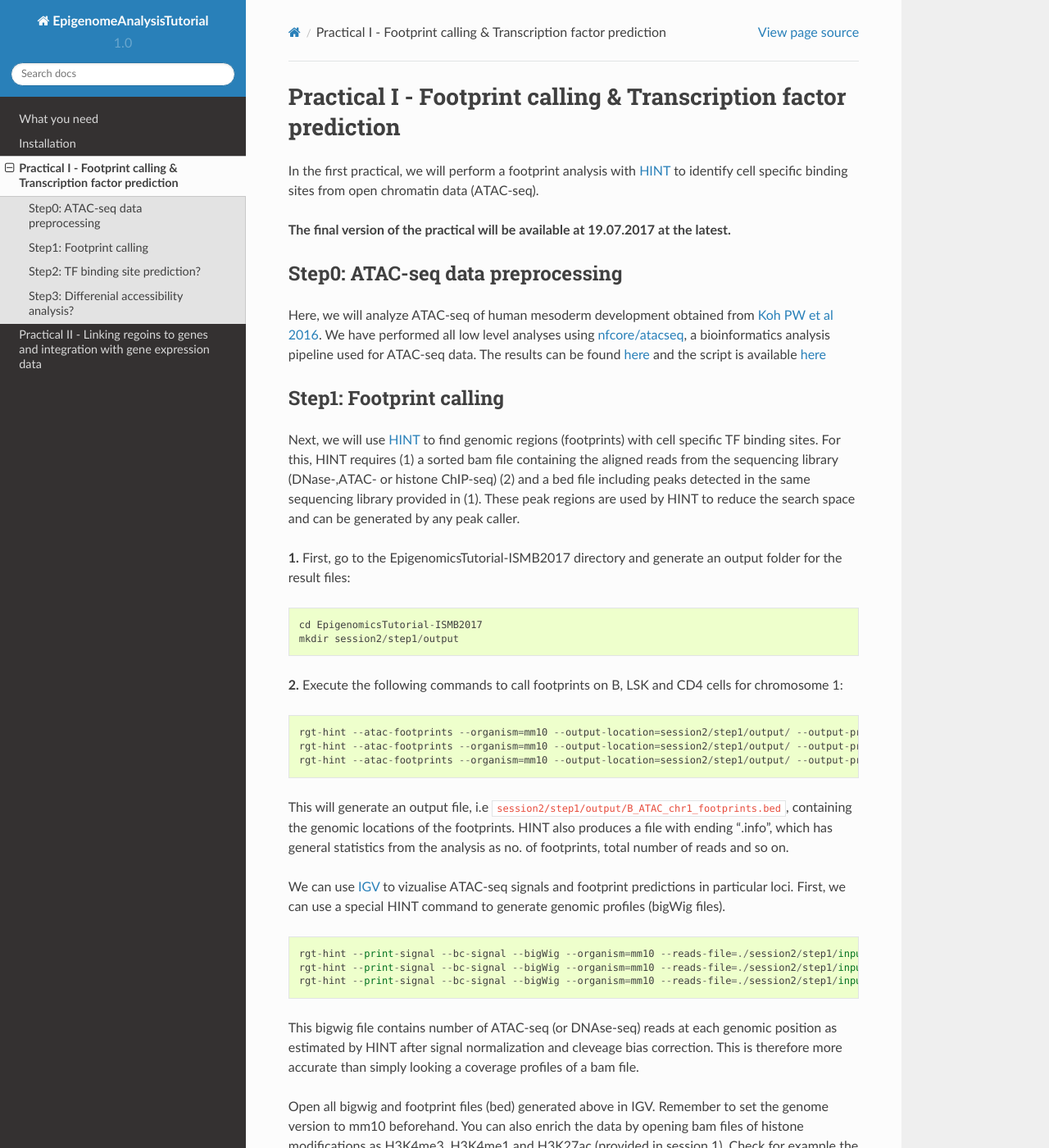
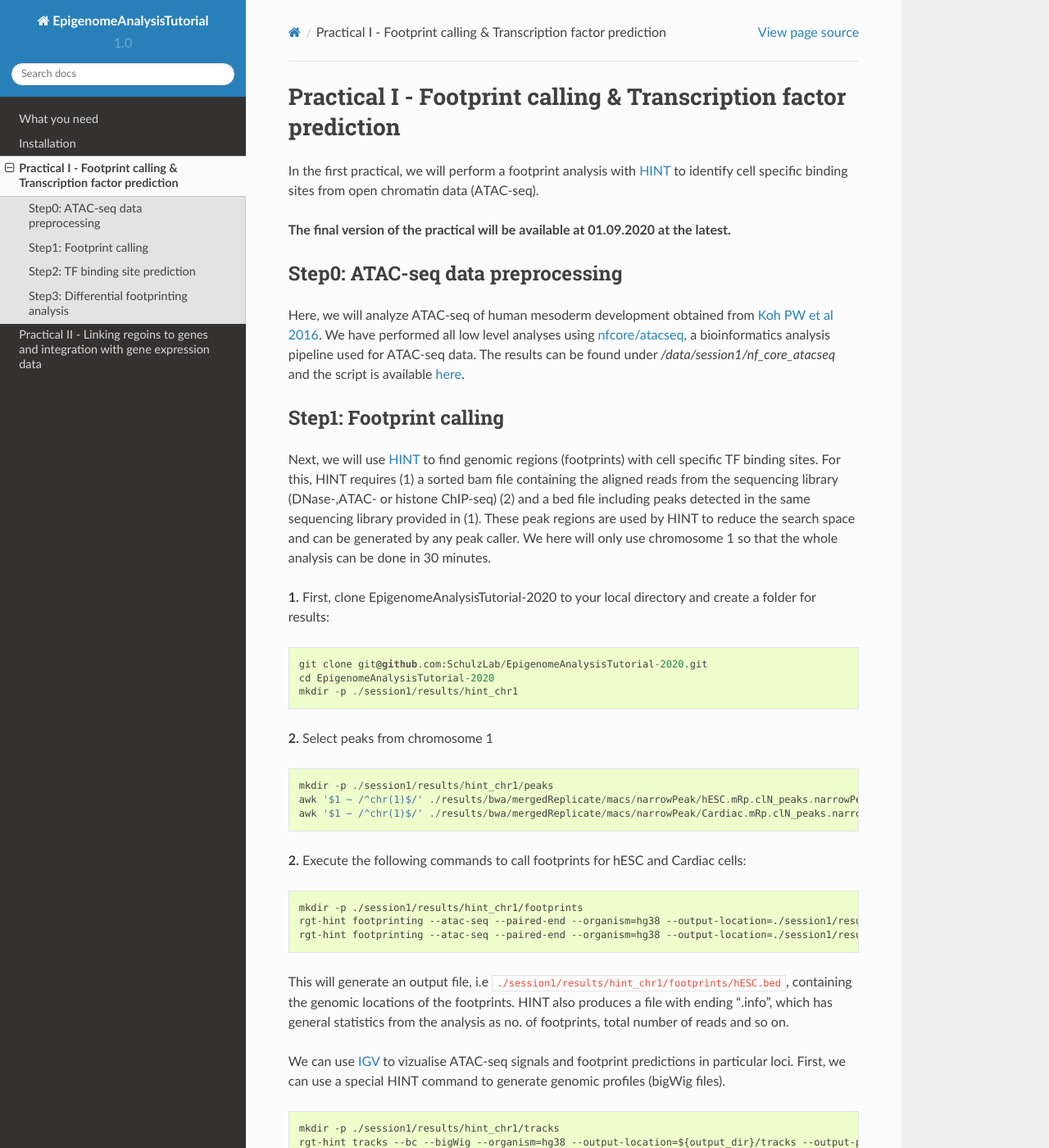
Before and after one commit to SchulzLab/EpigenomeAnalysisTutorial-2020, a Sphinx documentation site: the page built from docs/Practical1.rst, in a window 1280 px wide and 1400 px high. Shown: the whole window at 82% size. Built offline with Sphinx 7.4.7 and the Read the Docs theme 2.0.0, drawn with Linux system fonts in a browser that asks for light colours; some of the changed text lies outside the part shown.

Commit message:
update docs for atac-seq

```diff
--- a/docs/Practical1.rst
+++ b/docs/Practical1.rst
@@ -3,51 +3,65 @@ Practical I - Footprint calling & Transcription factor prediction
 ==================================================================
 In the first practical, we will perform a footprint analysis with `HINT <http://www.regulatory-genomics.org/hint/>`_ to identify cell specific binding sites from open chromatin data (ATAC-seq).
 
-**The final version of the practical will be available at 19.07.2017 at the latest.**
+**The final version of the practical will be available at 01.09.2020 at the latest.**
 
 Step0: ATAC-seq data preprocessing
 -----------------------------------------------
-Here, we will analyze ATAC-seq of human mesoderm development obtained from `Koh PW et al 2016 <https://www.ncbi.nlm.nih.gov/geo/query/acc.cgi?acc=GSE85066>`_. We have performed all low level analyses using `nfcore/atacseq <https://github.com/nf-core/atacseq>`_, a bioinformatics analysis pipeline used for ATAC-seq data. The results can be found `here <http://www.regulatory-genomics.org/hint/>`_ and the script is available `here <https://github.com/SchulzLab/EpigenomeAnalysisTutorial-2020/blob/master/session1/run.sh>`_
+Here, we will analyze ATAC-seq of human mesoderm development obtained from `Koh PW et al 2016 <https://www.ncbi.nlm.nih.gov/geo/query/acc.cgi?acc=GSE85066>`_. We have performed all low level analyses using `nfcore/atacseq <https://github.com/nf-core/atacseq>`_, a bioinformatics analysis pipeline used for ATAC-seq data. The results can be found under */data/session1/nf_core_atacseq* and the script is available `here <https://github.com/SchulzLab/EpigenomeAnalysisTutorial-2020/blob/master/session1/run.sh>`_.
 
 
 Step1: Footprint calling
 -----------------------------------------------
 
-Next, we will use `HINT <http://www.regulatory-genomics.org/hint/>`_ to find genomic regions (footprints) with cell specific TF binding sites. For this, HINT requires (1) a sorted bam file containing the aligned reads from the sequencing library (DNase-,ATAC- or histone ChIP-seq) (2) and a bed file including peaks detected in the same sequencing library provided in (1). These peak regions are used by HINT to reduce the search space and can be generated by any  peak caller.
+Next, we will use `HINT <http://www.regulatory-genomics.org/hint/>`_ to find genomic regions (footprints) with cell specific TF binding sites. For this, HINT requires (1) a sorted bam file containing the aligned reads from the sequencing library (DNase-,ATAC- or histone ChIP-seq) (2) and a bed file including peaks detected in the same sequencing library provided in (1). These peak regions are used by HINT to reduce the search space and can be generated by any  peak caller. We here will only use chromosome 1 so that the whole analysis can be done in 30 minutes.
 
-**1.** First, go to the EpigenomicsTutorial-ISMB2017 directory and generate an output folder for the result files:
+**1.** First, clone EpigenomeAnalysisTutorial-2020 to your local directory and create a folder for results:
 ::
-    cd EpigenomicsTutorial-ISMB2017
-    mkdir session2/step1/output
+    git clone git@github.com:SchulzLab/EpigenomeAnalysisTutorial-2020.git
+    cd EpigenomeAnalysisTutorial-2020
+    mkdir -p ./session1/results/hint_chr1
 
-**2.** Execute the following commands to call footprints on B, LSK and CD4 cells for chromosome 1:
+**2.** Select peaks from chromosome 1
 ::
-    rgt-hint --atac-footprints --organism=mm10 --output-location=session2/step1/output/ --output-prefix=B_ATAC_chr1_footprints session2/step1/input/B_ATAC_chr1.bam session2/step1/input/B_ATACPeaks_chr1.bed
-    rgt-hint --atac-footprints --organism=mm10 --output-location=session2/step1/output/ --output-prefix=LSK_ATAC_chr1_footprints session2/step1/input/LSK_ATAC_chr1.bam session2/step1/input/LSK_ATACPeaks_chr1.bed
-    rgt-hint --atac-footprints --organism=mm10 --output-location=session2/step1/output/ --output-prefix=CD4_ATAC_chr1_footprints session2/step1/input/CD4_ATAC_chr1.bam session2/step1/input/CD4_ATACPeaks_chr1.bed
+    mkdir -p ./session1/results/hint_chr1/peaks
+    awk '$1 ~ /^chr(1)$/' ./results/bwa/mergedReplicate/macs/narrowPeak/hESC.mRp.clN_peaks.narrowPeak > ./session1/results/hint_chr1/peaks/hESC.bed
+    awk '$1 ~ /^chr(1)$/' ./results/bwa/mergedReplicate/macs/narrowPeak/Cardiac.mRp.clN_peaks.narrowPeak > ./session1/results/hint_chr1/peaks/Cardiac.bed
 
-This will generate an output file, i.e  ``session2/step1/output/B_ATAC_chr1_footprints.bed``, containing the genomic locations of the footprints.  HINT also produces a file with ending ".info", which has general statistics from the analysis as no. of footprints, total number of reads and so on.
+**2.** Execute the following commands to call footprints for hESC and Cardiac cells:
+::
+
+    mkdir -p ./session1/results/hint_chr1/footprints
+    rgt-hint footprinting --atac-seq --paired-end --organism=hg38 --output-location=./session1/results/hint_chr1/footprints --output-prefix=hESC ./results/bwa/mergedReplicate/hESC.mRp.clN.sorted.bam ${output_dir}/peaks/hESC.bed
+    rgt-hint footprinting --atac-seq --paired-end --organism=hg38 --output-location=./session1/results/hint_chr1/footprints --output-prefix=Cardiac ./results/bwa/mergedReplicate/Cardiac.mRp.clN.sorted.bam ${output_dir}/peaks/Cardiac.bed
+
+This will generate an output file, i.e  ``./session1/results/hint_chr1/footprints/hESC.bed``, containing the genomic locations of the footprints.  HINT also produces a file with ending ".info", which has general statistics from the analysis as no. of footprints, total number of reads and so on.
 
 We can use `IGV <http://software.broadinstitute.org/software/igv/>`_ to vizualise ATAC-seq signals and footprint predictions in particular loci. First, we can use a special HINT command to generate genomic profiles (bigWig files).
 ::
-    rgt-hint --print-signal --bc-signal --bigWig --organism=mm10 --reads-file=./session2/step1/input/B_ATAC_chr1.bam --regions-file=./session2/step1/input/B_ATACPeaks_chr1.bed --output-location=./session2/step1/output --output-prefix=B_ATAC_chr1
-    rgt-hint --print-signal --bc-signal --bigWig --organism=mm10 --reads-file=./session2/step1/input/CD4_ATAC_chr1.bam --regions-file=./session2/step1/input/CD4_ATACPeaks_chr1.bed --output-location=./session2/step1/output --output-prefix=CD4_ATAC_chr1
-    rgt-hint --print-signal --bc-signal --bigWig --organism=mm10 --reads-file=./session2/step1/input/LSK_ATAC_chr1.bam --regions-file=./session2/step1/input/LSK_ATACPeaks_chr1.bed --output-location=./session2/step1/output --output-prefix=LSK_ATAC_chr1
+    mkdir -p ./session1/results/hint_chr1/tracks
+    rgt-hint tracks --bc --bigWig --organism=hg38 --output-location=${output_dir}/tracks --output-prefix=hESC ./results/bwa/mergedReplicate/hESC.mRp.clN.sorted.bam ${output_dir}/peaks/hESC.bed
+    rgt-hint tracks --bc --bigWig --organism=hg38 --output-location=${output_dir}/tracks --output-prefix=Cardiac ./results/bwa/mergedReplicate/Cardiac.mRp.clN.sorted.bam ${output_dir}/peaks/Cardiac.bed
 
 This bigwig file contains number of ATAC-seq (or DNAse-seq) reads at each genomic position as estimated by HINT after signal normalization and cleveage bias correction. This is therefore more accurate than simply looking a coverage profiles of a bam file.
 
-Open all bigwig and footprint files (bed) generated above in IGV. Remember to set the genome version to mm10 beforehand. You can also enrich the data by opening bam files of histone modifications as H3K4me3, H3K4me1 and H3K27ac (provided in session 1). Check for example the genomic profiles around the gene Zp70, which is part of T cell receptor. We observe that this gene has several open chromatin regions and high levels of histone levels in the start of the gene, which are specific to CD4 T cells. There is also some open chromatin level around exon 3, which is supported by H3K4me1 modifications. This potential enhancer region is also present in distinct degrees in B and LSK cells.
+@ivan, we need to re-write this part for footprints visualization in IGV
 
-**3.** An important question when doing footprint analysis is to evaluate which TF motifs overlap with footprints and evaluate the ATAC-seq profiles around these motifs. RGT suite also offers a tool for finding motif predicted binding sites (mpbs). For example, we analyze here motifs from factors SPI1 and ELK4, which were discussed in Lara-Astiaso et al. 2014 to be associated respectively associated to LSK and CD4 cells.
+Open all bigwig and footprint files (bed) generated above in IGV. Remember to set the genome version to hg38 beforehand. You can also enrich the data by opening bam files of histone modifications as H3K4me3, H3K4me1 and H3K27ac (provided in session 1). Check for example the genomic profiles around the gene Zp70, which is part of T cell receptor. We observe that this gene has several open chromatin regions and high levels of histone levels in the start of the gene, which are specific to CD4 T cells. There is also some open chromatin level around exon 3, which is supported by H3K4me1 modifications. This potential enhancer region is also present in distinct degrees in B and LSK cells.
+
+Step2: TF binding site prediction
+-----------------------------------
+
+An important question when doing footprint analysis is to evaluate which TF motifs overlap with footprints and evaluate the ATAC-seq profiles around these motifs. RGT suite also offers a tool for finding motif predicted binding sites (mpbs). For example, we analyze here motifs from factors SPI1 and ELK4, which were discussed in Lara-Astiaso et al. 2014 to be associated respectively associated to LSK and CD4 cells.
 
 Execute the following commands to do motif matching inside footprints for chromosome 1:
 ::
-    rgt-motifanalysis --matching --organism=mm10 --output-location=session2/step1/output/ --use-only-motifs=session2/step1/input/motifs.txt session2/step1/output/B_ATAC_chr1_footprints.bed
-    rgt-motifanalysis --matching --organism=mm10 --output-location=session2/step1/output/ --use-only-motifs=session2/step1/input/motifs.txt session2/step1/output/CD4_ATAC_chr1_footprints.bed
-    rgt-motifanalysis --matching --organism=mm10 --output-location=session2/step1/output/ --use-only-motifs=session2/step1/input/motifs.txt session2/step1/output/LSK_ATAC_chr1_footprints.bed
+    mkdir -p ./session1/results/hint_chr1/motifmatching
+    rgt-motifanalysis matching --organism=hg38 --output-location=./session1/results/hint_chr1/motifmatching --input-files ${output_dir}/footprints/hESC.bed ${output_dir}/footprints/Cardiac.bed
 
-The file ``session2/step1/motifs.txt``  contains a list of `JASPAR <http://jaspar.genereg.net/>`_ motif ids to be used in the analysis. Ignoring this option will search for all JASPAR motifs. The above commands will generate bed files (i.e. LSK_ATAC_footprints_mpbs.bed) containing mpbs overlapping with distinct footprint regions. The 4th column contains the motif name and the 5th column the bitscore of the motif match.  If you open these files in IGV, you will observe that a ELK4 binding site near the 3rd exon of the gene Zp70.
+The above commands will generate bed files (i.e. LSK_ATAC_footprints_mpbs.bed) containing mpbs overlapping with distinct footprint regions. The 4th column contains the motif name and the 5th column the bitscore of the motif match.  If you open these files in IGV, you will observe that a ELK4 binding site near the 3rd exon of the gene Zp70.
 
+Step3: Differential footprinting analysis
+-----------------------------------
 
 **4.** Finally, we use HINT to generate average ATAC-seq profiles around binding sites of particular TF. This analysis allow us to inspect the chromatin chromatin accessibility and the underlying sequence. Moreover, by comparing the cut profiles from two ATAC-seq libraries (i.s. LSK vs T CD4 cells
 ), we can get insights on changes in binding in two cells. For this, execute the following commands:
@@ -59,12 +73,3 @@ The file ``session2/step1/motifs.txt``  contains a list of `JASPAR <http://jaspa
     rgt-hint --diff-footprints --organism=mm10 --mpbs-file=session2/step1/result/LSK_CD4_ATAC_footprints_mpbs.bed --reads-file1=session2/step1/input/LSK_ATAC.bam --reads-file2=session2/step1/input/CD4_ATAC.bam --output-location=session2/step1/output/LSK_CD4 --output-prefix=LSK_CD4
 
 The above commands will generate eps files with a ATAC-seq profile for each of the motifs founds in the provided mpbs bed files. Let's check the profiles in the comparison LSK and CD4, you will see that ELK4 has higher number of ATAC-seq counts in CD4 cells, while SPI1 has more ATAC-seq in LSK cells. Higher ATAC counts indicates higher activity of the factor in that particular cell. This fits with the results discussed in Lara-Astiaso that SPI1 are more relevant/active in LSK, while ELK4 in CD4 cells.
-
-
-Step2: TF binding site prediction?
------------------------------------
-
-How to do that.
-
-Step3: Differenial accessibility analysis?
------------------------------------
```
